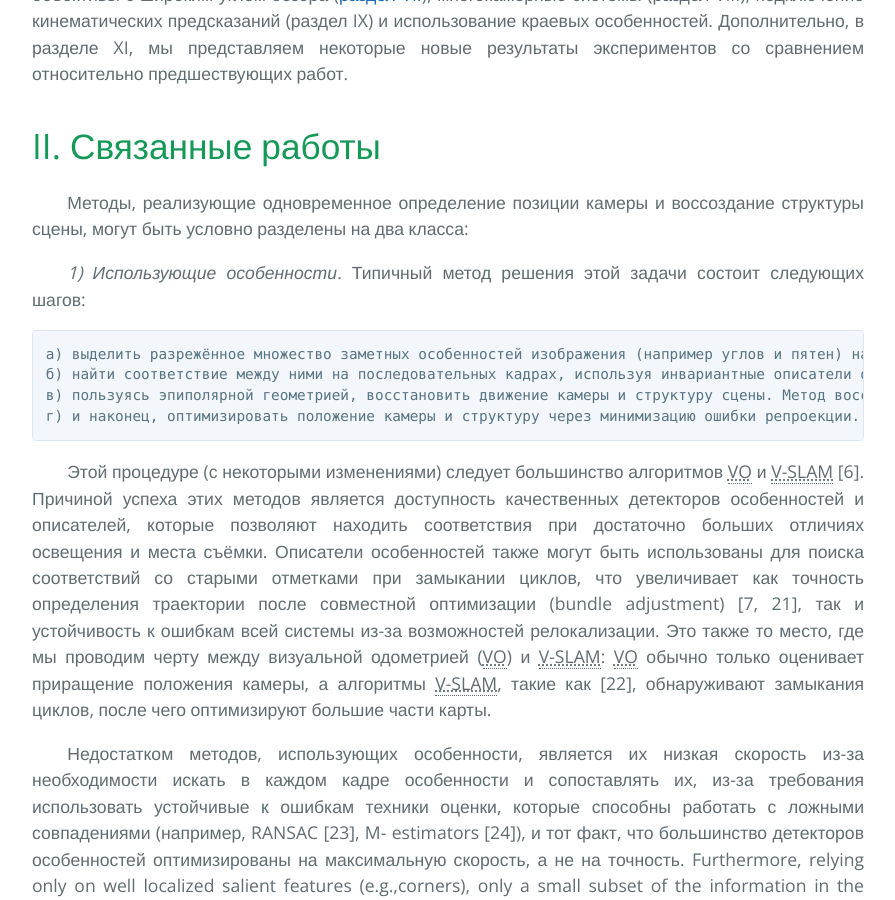
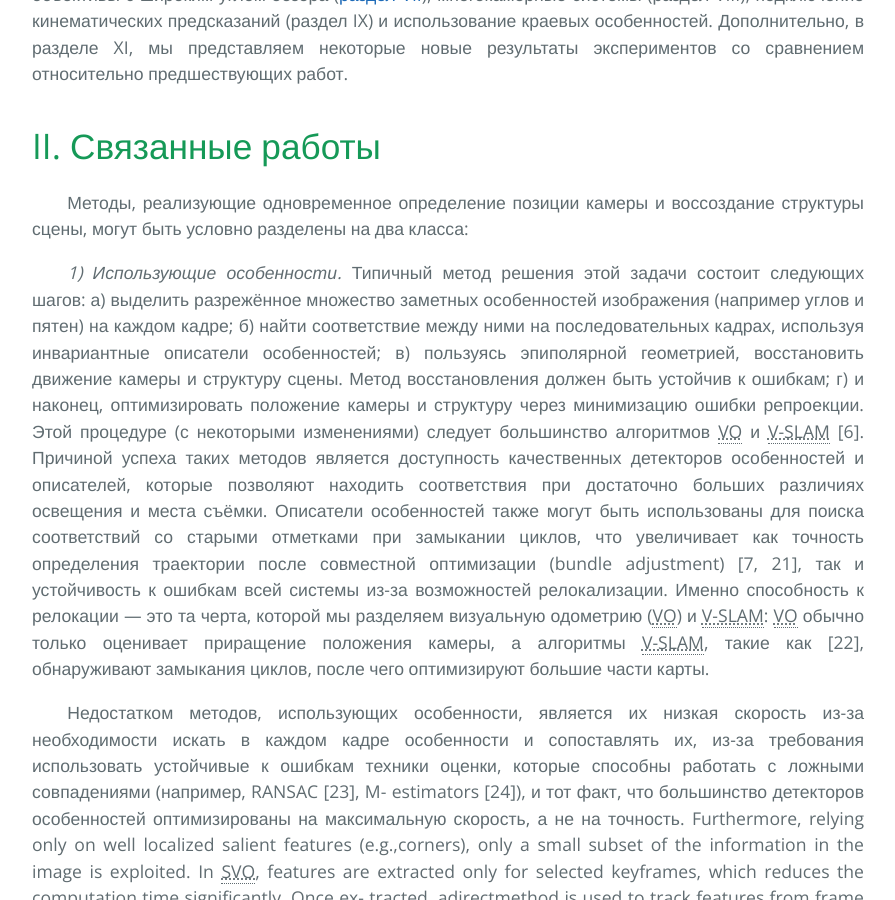
Before and after one commit to i-v-s/slam, a Jekyll site: the page built from svo2.md, in a window 1280 px wide and 900 px high, scrolled down 3259 px. Shown: the whole window, without its empty margins (192-1087 px from the left). Built offline with Jekyll 4.4.1, drawn with Linux system fonts in a browser that asks for light colours; our own code applies the rules of GitHub Pages for plain Markdown files; formulas are drawn with MathJax 3.

Commit message:
Updated svo2.md

```diff
--- a/svo2.md
+++ b/svo2.md
@@ -131,27 +131,24 @@ the UZH Forschungskredit, and the SNSF-ERC Starting Grant.
 
 *1) Использующие особенности.* Типичный метод решения этой
 задачи состоит следующих шагов:
-
-	а) выделить разрежённое множество заметных особенностей изображения
+а) выделить разрежённое множество заметных особенностей изображения
 (например углов и пятен) на каждом кадре;
-	б) найти соответствие между ними на последовательных кадрах,
+б) найти соответствие между ними на последовательных кадрах,
 используя инвариантные описатели особенностей;
-	в) пользуясь эпиполярной геометрией, восстановить движение камеры и структуру сцены.
+в) пользуясь эпиполярной геометрией, восстановить движение камеры и структуру сцены.
 Метод восстановления должен быть устойчив к ошибкам;
-	г) и наконец, оптимизировать положение камеры и структуру через минимизацию
+г) и наконец, оптимизировать положение камеры и структуру через минимизацию
 ошибки репроекции.
-
 Этой процедуре (с некоторыми изменениями) следует большинство
 алгоритмов VO и V-SLAM [6].
-Причиной
-успеха этих методов является доступность качественных
+Причиной успеха таких методов является доступность качественных
 детекторов особенностей и описателей, которые позволяют находить соответствия при
-достаточно больших отличиях освещения и места съёмки. Описатели особенностей
+достаточно больших различиях освещения и места съёмки. Описатели особенностей
 также могут быть использованы для поиска соответствий со
 старыми отметками при замыкании циклов, что увеличивает как
-точность определения траектории после совместной оптимизации (bundle adjustment) [7, 21], так и
-устойчивость к ошибкам всей системы из-за возможностей
-релокализации. Это также то место, где мы проводим черту между визуальной одометрией (VO)
+точность определения траектории после совместной оптимизации (bundle adjustment) [7, 21], так и устойчивость к ошибкам всей системы из-за возможностей
+релокализации. Именно способность к релокации &mdash; это та черта,
+которой мы разделяем визуальную одометрию (VO)
 и V-SLAM: VO обычно только оценивает приращение положения
 камеры, а алгоритмы V-SLAM, такие как [22], обнаруживают
 замыкания циклов, после чего оптимизируют большие части карты.
```
